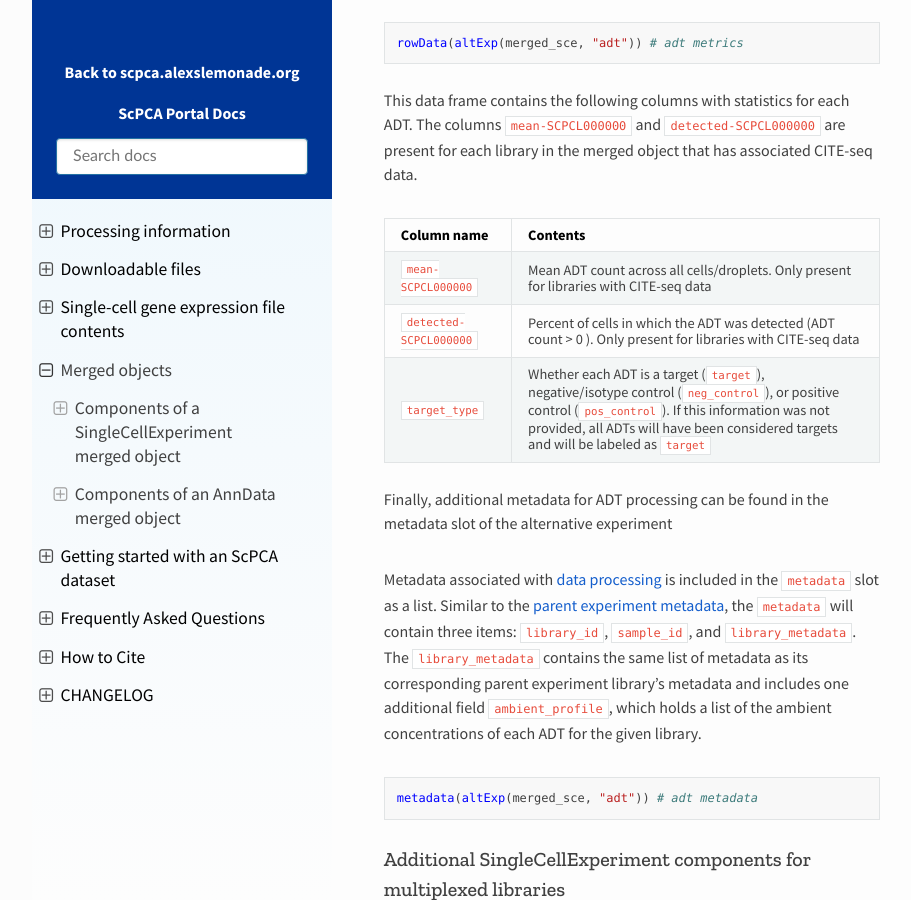
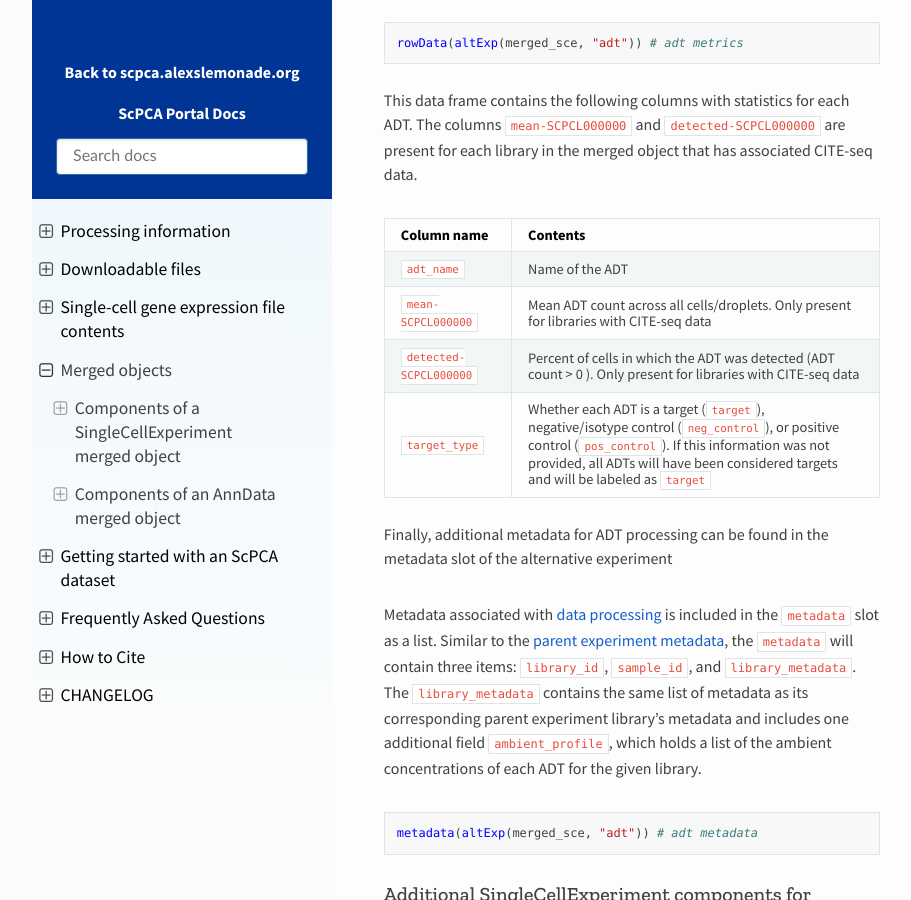
Before and after one commit to DongzeHE/scpca-docs, a Sphinx documentation site: the page built from docs/merged_objects.md, in a window 1280 px wide and 900 px high, scrolled down 13181 px. Shown: the whole window, without its empty margins (158-1069 px from the left). Built offline with Sphinx 7.4.7 and the Read the Docs theme 2.0.0, drawn with Linux system fonts in a browser that asks for light colours.

Commit message:
Add adt_name rowdata column for CITE altexp

```diff
--- a/docs/merged_objects.md
+++ b/docs/merged_objects.md
@@ -295,6 +295,7 @@ The columns `mean-SCPCL000000` and `detected-SCPCL000000` are present for each l
 
 | Column name | Contents                                                       |
 | ----------- | -------------------------------------------------------------- |
+| `adt_name`  | Name of the ADT                                                |
 | `mean-SCPCL000000`      | Mean ADT count across all cells/droplets. Only present for libraries with CITE-seq data                       |
 | `detected-SCPCL000000`  | Percent of cells in which the ADT was detected (ADT count > 0 ). Only present for libraries with CITE-seq data |
 | `target_type` | Whether each ADT is a target (`target`), negative/isotype control (`neg_control`), or positive control (`pos_control`). If this information was not provided, all ADTs will have been considered targets and will be labeled as `target` |
```
Also changed, not shown: docs/sce_file_contents.md (+1 -0 lines).
